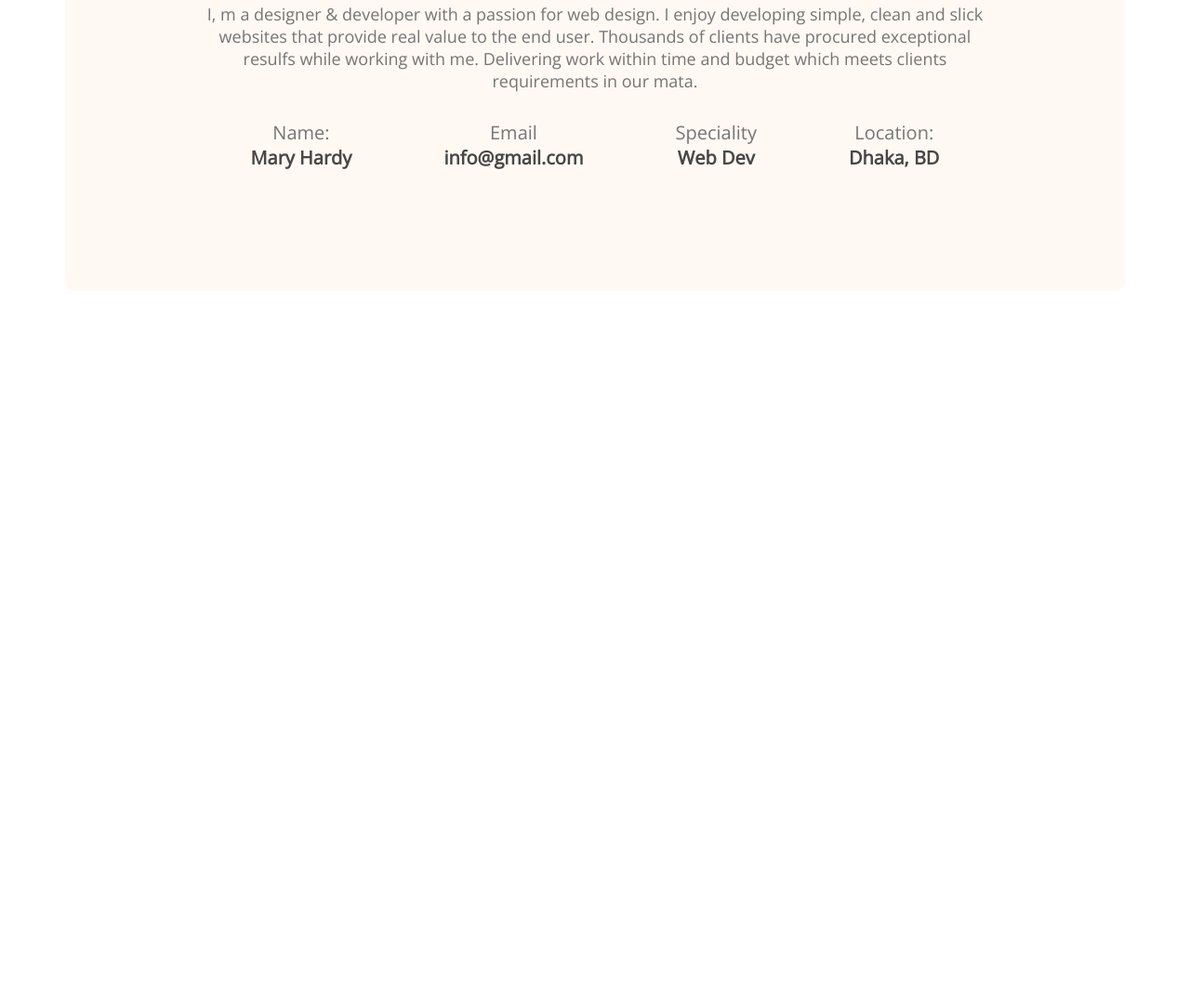
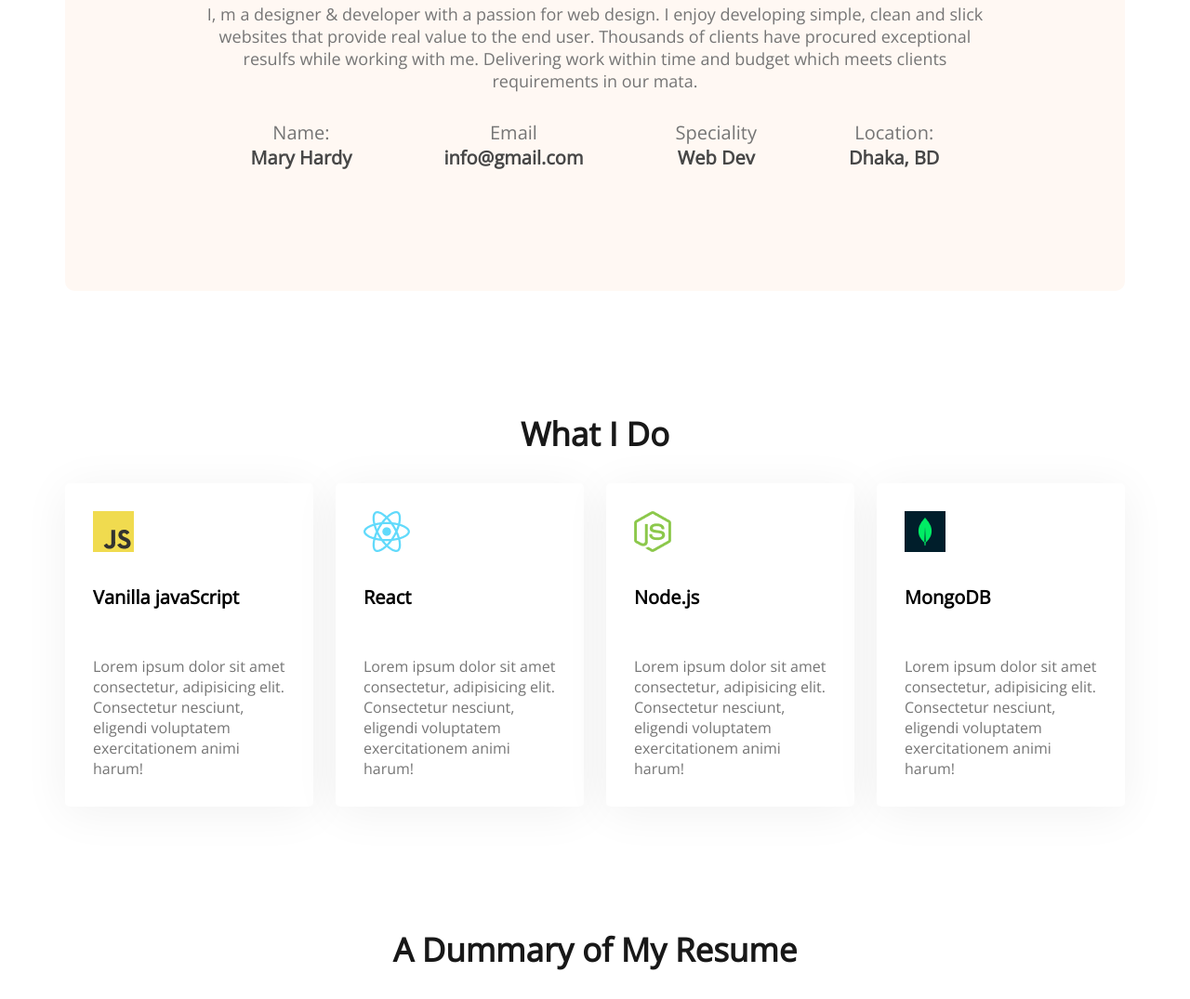
Before and after one commit to arcsifat/developer-pportfolio, a plain HTML site: page index.html in a window 1280 px wide. Shown: the part 1234-2309 px from the top of the page at 93% size. Before the commit the page ends 1547 px from the top, so only its background shows below. Drawn offline with nearby package versions, Linux system fonts and the light colour scheme.

Commit message:
added another

```diff
--- a/css/portfolio.css
+++ b/css/portfolio.css
@@ -64,10 +64,14 @@ main {
     max-width: 1140px;
     margin: 0 auto;
 }
+section {
+    margin-top: 130px;
+}
+
+
 /* About Section Style */
 .about {
     text-align: center;
-    margin-top: 130px;
     background: #fff8f3;
     border-radius: 10px;
     padding: 130px 150px;
@@ -96,3 +100,36 @@ main {
     font-weight: 700;
     color: #474747;
 }
+/* What I do */
+
+/* .do-title {
+    font-size: 20px;
+    font-weight: 700;
+    color:#181818;
+} */
+.section-title {
+    text-align: center;
+    font-size: 35px;
+    font-weight: 700;
+    margin-bottom: 30px;
+}
+.skills-container {
+    display: flex;
+    gap: 24px;
+}
+.skill {
+    background: #fff;
+    box-shadow: 0 6px 50px rgba(0,0,0,0.06);
+    border-radius: 5px;
+    padding: 30px;
+
+}
+.skill-title {
+    font-size: 20px;
+    font-weight: 700;
+    margin-top:30px;
+    margin-bottom: 50px;
+}
+.skill-description {
+    color: #757575;
+}
--- a/index.html
+++ b/index.html
@@ -54,6 +54,54 @@
                 </div>
             </div>
             </section>
+
+            <!-- <section class="what-i-do">
+                <h3 class="section-title">What I Do</h3>
+                skills-container/info-do
+                <div class="skills-container">
+                    <div class="do-title">
+                        <p>Vanilla Javascript</p>
+                    </div>
+                    <div class="do-title">
+                        <p>React</p>
+                    </div>
+                    <div class="do-title">
+                        <p>Node.js</p>
+                    </div>
+                    <div class="do-title">
+                        <p>MongoDB</p>
+                    </div>
+                </div>
+            </section> -->
+            <section class="what-i-do">
+                <h3 class="section-title">What I Do</h3>
+                <div class="skills-container">
+                    <div class="skill">
+                        <img src="images/icons/js.png" alt="">
+                        <p class="skill-title">Vanilla javaScript</p>
+                        <p class="skill-description">Lorem ipsum dolor sit amet consectetur, adipisicing elit. Consectetur nesciunt, eligendi voluptatem exercitationem animi harum!</p>
+                    </div>
+                    <div class="skill">
+                        <img src="images/icons/react.png" alt="">
+                        <p class="skill-title">React</p>
+                        <p class="skill-description">Lorem ipsum dolor sit amet consectetur, adipisicing elit. Consectetur nesciunt, eligendi voluptatem exercitationem animi harum!</p>
+                    </div>
+                    <div class="skill">
+                        <img src="images/icons/nodejs.png" alt="">
+                        <p class="skill-title">Node.js</p>
+                        <p class="skill-description">Lorem ipsum dolor sit amet consectetur, adipisicing elit. Consectetur nesciunt, eligendi voluptatem exercitationem animi harum!</p>
+                    </div>
+                    <div class="skill">
+                        <img src="images/icons/mongo.png" alt="">
+                        <p class="skill-title">MongoDB</p>
+                        <p class="skill-description">Lorem ipsum dolor sit amet consectetur, adipisicing elit. Consectetur nesciunt, eligendi voluptatem exercitationem animi harum!</p>
+                    </div>
+                </div>
+            </section>
+            <!-- Resume Section -->
+            <section class="resume">
+                <h3 class="section-title">A Dummary of My Resume</h3>
+            </section>
     </main>
     <footer>
 
```
